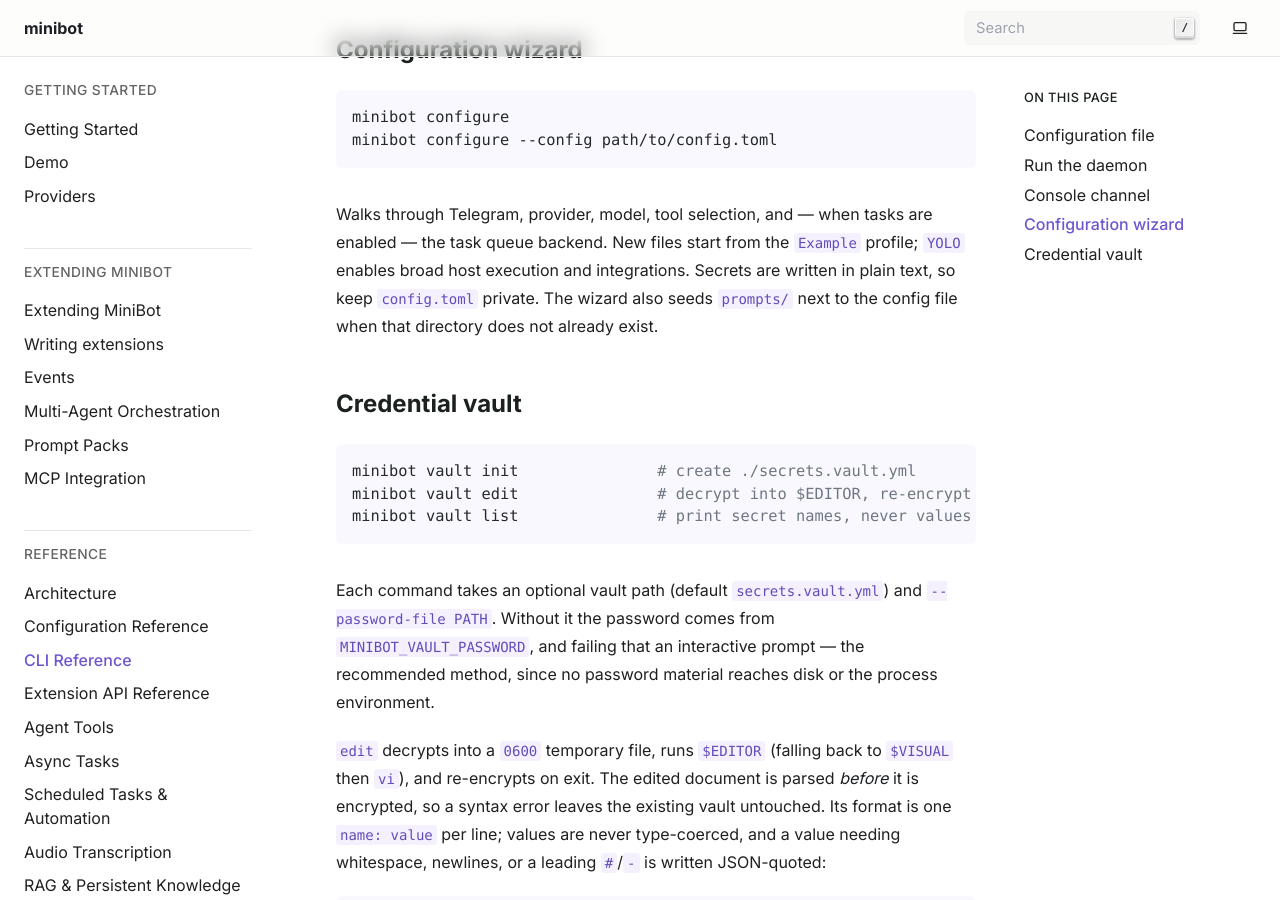
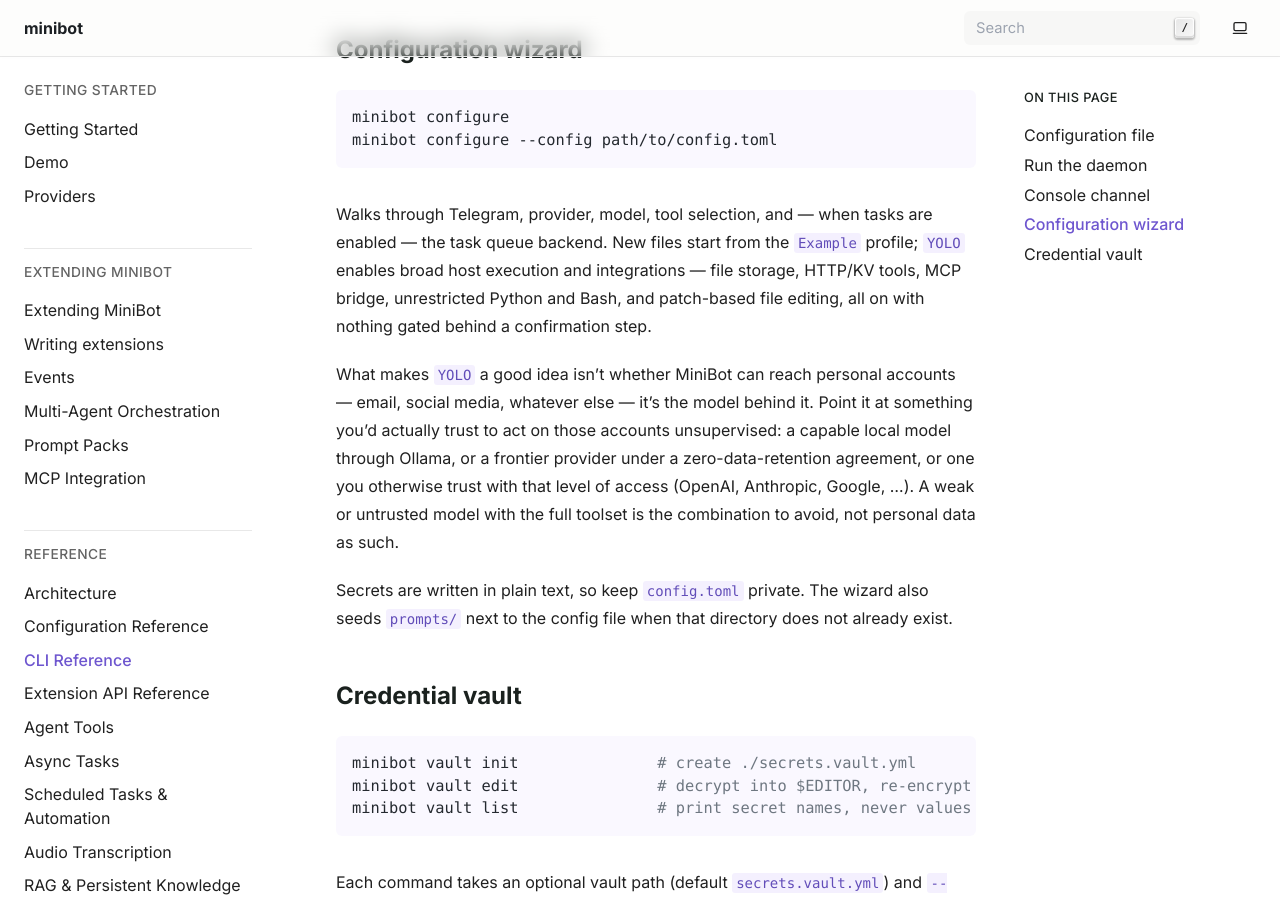
Before and after one commit to sonic182/minibot, a Sphinx documentation site: the page built from docs/cli.rst, in a window 1280 px wide and 900 px high, scrolled down 1866 px. Built offline with Sphinx 7.4.7, drawn with Linux system fonts in a browser that asks for light colours.

Commit message:
docs: move the YOLO profile's trust rationale to the CLI reference
Replace the "isolate from anything sensitive" framing with the actual
criterion: it's the model's trustworthiness that matters for YOLO, not
whether it can reach personal accounts. Keep getting_started's mention
short and point to cli.rst for the full explanation.

```diff
--- a/docs/cli.rst
+++ b/docs/cli.rst
@@ -87,8 +87,18 @@
 
 Walks through Telegram, provider, model, tool selection, and — when tasks are enabled — the task
 queue backend. New files start from the ``Example`` profile; ``YOLO`` enables broad host execution
-and integrations. Secrets are written in plain text, so keep ``config.toml`` private. The wizard
-also seeds ``prompts/`` next to the config file when that directory does not already exist.
+and integrations — file storage, HTTP/KV tools, MCP bridge, unrestricted Python and Bash, and
+patch-based file editing, all on with nothing gated behind a confirmation step.
+
+What makes ``YOLO`` a good idea isn't whether MiniBot can reach personal accounts — email,
+social media, whatever else — it's the model behind it. Point it at something you'd actually
+trust to act on those accounts unsupervised: a capable local model through Ollama, or a frontier
+provider under a zero-data-retention agreement, or one you otherwise trust with that level of
+access (OpenAI, Anthropic, Google, ...). A weak or untrusted model with the full toolset is the
+combination to avoid, not personal data as such.
+
+Secrets are written in plain text, so keep ``config.toml`` private. The wizard also seeds
+``prompts/`` next to the config file when that directory does not already exist.
 
 Credential vault
 ----------------
```
Also changed, not shown: docs/getting_started.rst (+5 -3 lines).
